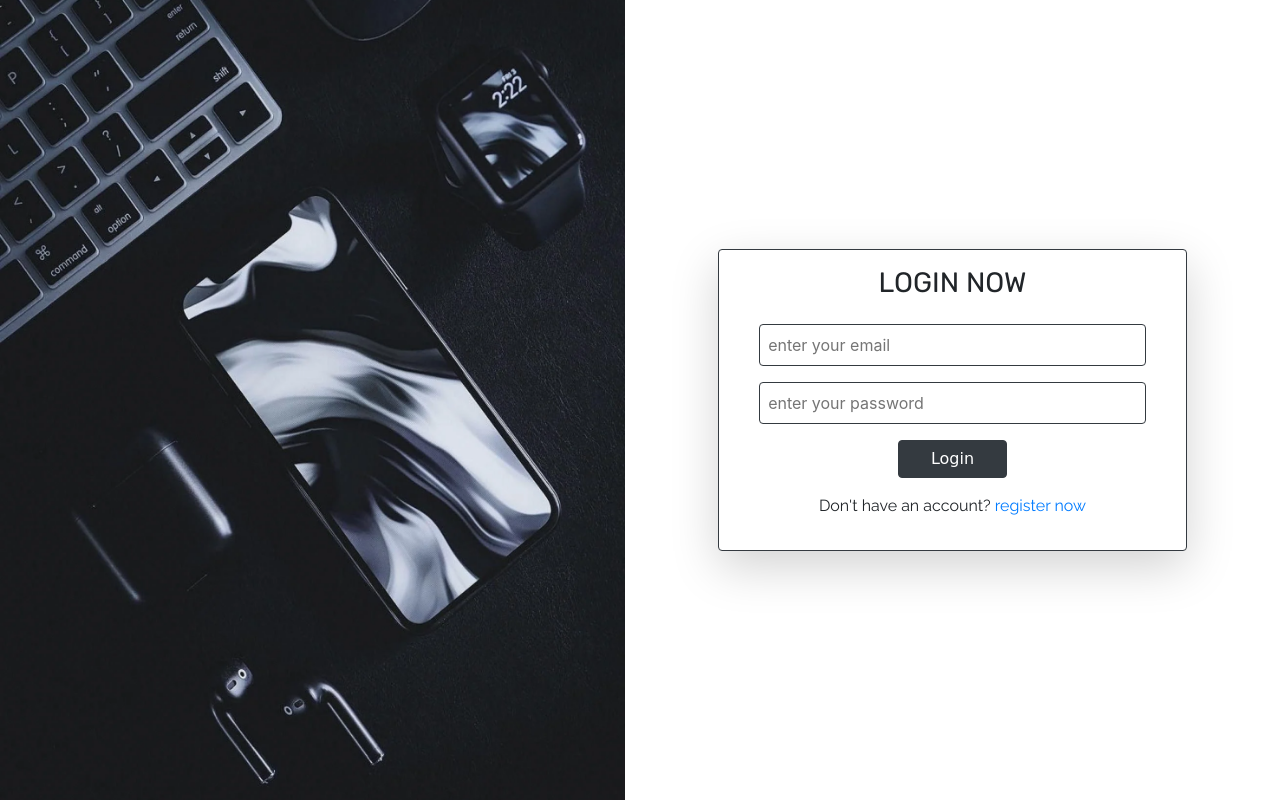
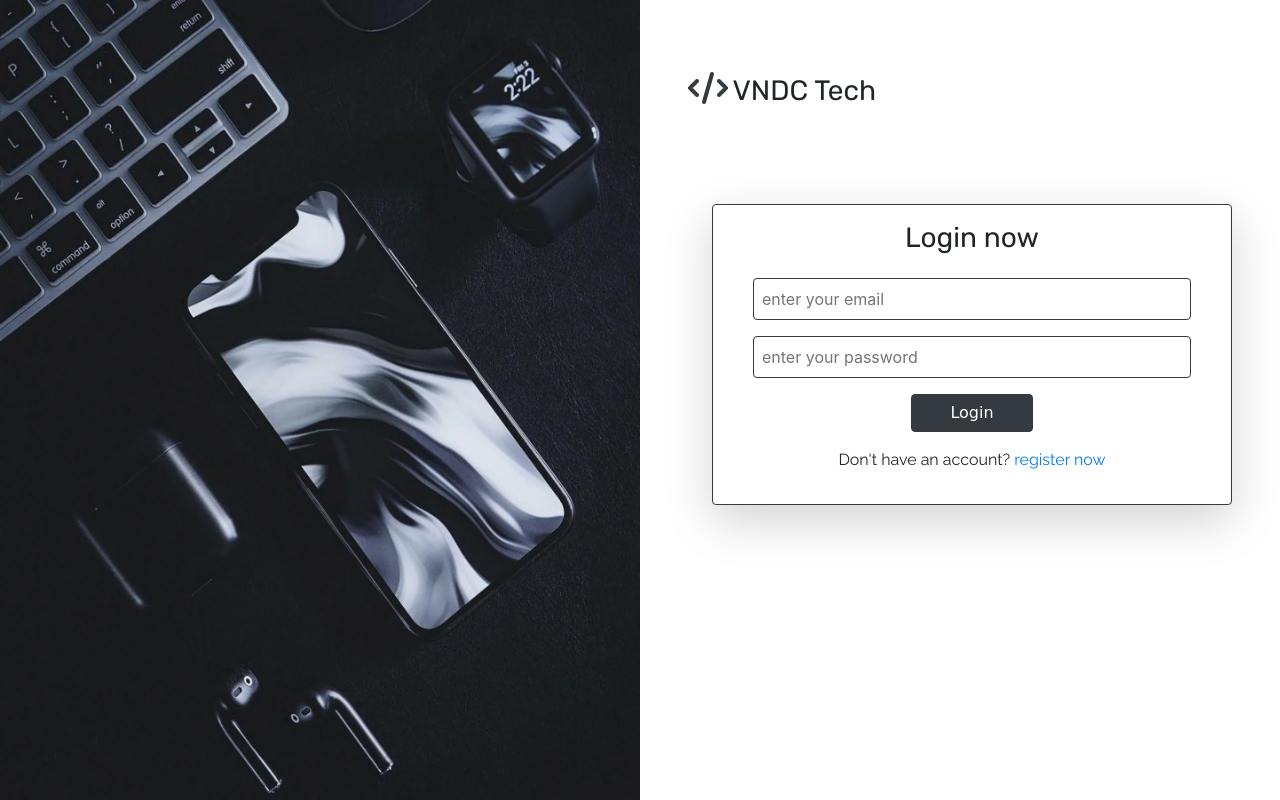
Before and after one commit to CuongXuanLe/VNDC-Tech-Store, a PHP site: page /login.php in a window 1280 px wide. Run offline with PHP 8.4, Linux system fonts and the light colour scheme; some web fonts are replaced.

Commit message:
fix: res

```diff
--- a/about.php
+++ b/about.php
@@ -38,7 +38,7 @@ if(!isset($user_id)){
 
    <div style="
       background-color: rgba(0, 0, 0, 0.5);
-      height: 50vh;
+      height: 70vh;
       background-image: url('https://images.unsplash.com/photo-1593062096033-9a26b09da705');
       background-repeat: no-repeat;
       background-size: cover;
--- a/admin_contacts.php
+++ b/admin_contacts.php
@@ -40,7 +40,7 @@ if(isset($_GET['delete'])){
 
    <?php include 'admin_header.php'; ?>
 
-   <section class="messages">
+   <section class="messages" style="margin-top: 50px;">
 
       <h1 class="text-center font-rubik py-5 font-weight-bold text-uppercase"> messages </h1>
 
--- a/admin_header.php
+++ b/admin_header.php
@@ -12,7 +12,7 @@ if(isset($message)){
 ?>
 
 <!-- Navbar -->
-<nav class="navbar navbar-expand-lg navbar-light bg-light">
+<nav class="navbar navbar-expand-lg navbar-light bg-light fixed-top shadow">
    <!-- Container wrapper -->
    <div class="container">
       <!-- Toggle button -->
--- a/admin_orders.php
+++ b/admin_orders.php
@@ -49,7 +49,7 @@ if(isset($_GET['delete'])){
 
    <?php include 'admin_header.php'; ?>
 
-   <section class="orders">
+   <section class="orders"style="margin-top: 50px;">
 
       <h1 class="text-center font-rubik py-5 font-weight-bold text-uppercase">orders summary</h1>
 
--- a/admin_page.php
+++ b/admin_page.php
@@ -37,7 +37,7 @@ if(!isset($admin_id)){
 
    <!-- admin dashboard section starts  -->
 
-   <section class="dashboard">
+   <section class="dashboard" style="margin-top: 50px;">
 
       <h1 class="text-center font-rubik py-5 font-weight-bold text-uppercase">dashboard</h1>
 
--- a/admin_users.php
+++ b/admin_users.php
@@ -40,7 +40,7 @@ if(isset($_GET['delete'])){
 
    <?php include 'admin_header.php'; ?>
 
-   <section class="users">
+   <section class="users" style="margin-top: 50px;">
 
       <h1 class="text-center font-rubik py-5 font-weight-bold text-uppercase"> user accounts </h1>
 
--- a/contact.php
+++ b/contact.php
@@ -55,7 +55,7 @@ if(isset($_POST['send'])){
    <section class="heading">
       <div style="
       background-color: rgba(0, 0, 0, 0.3);
-      height: 50vh;
+      height: 70vh;
       background-image: url('https://support.apple.com/content/dam/edam/applecare/images/en_US/homepage/psp-hero-banner-homepage-welcome.image.large_2x.jpg');
       background-repeat: no-repeat;
 
--- a/header.php
+++ b/header.php
@@ -12,7 +12,7 @@ if(isset($message)){
 ?>
 
 <!-- Navbar -->
-<nav class="navbar navbar-expand-lg navbar-light bg-light">
+<nav class="navbar navbar-expand-lg navbar-light bg-light fixed-top shadow">
    <!-- Container wrapper -->
    <div class="container">
       <!-- Toggle button -->
--- a/login.php
+++ b/login.php
@@ -72,8 +72,7 @@ if(isset($_POST['submit'])){
    }
    ?>
 
-
-   <div id="login-form" class="container-fluid">
+   <!-- <div id="login-form" class="container-fluid">
       <div class="row h-100">
          <div class="col h-75 p-0">
             <img src="images/login.png" alt="" class="img-fluid ">
@@ -88,10 +87,33 @@ if(isset($_POST['submit'])){
             </form>
          </div>
       </div>
-   </div>
+   </div> -->
 
-
-   </div>
+   <section class="vh-100">
+      <div class="container-fluid">
+         <div class="row">
+            <div class="col-sm-6 px-0 d-none d-sm-block">
+               <img src="./images/login.png"
+               alt="Login image" class="w-100 vh-100" style="object-fit: cover; object-position: left;">
+            </div>
+            <div class="col-sm-6 p-0 text-black">
+               <div class="px-5 ms-xl-4">
+                  <i class="fas fa-code text-dark fa-2x me-3 pt-5 mt-xl-4"></i>
+                  <span class="h3 font-rubik mb-0 font-weight-600">VNDC Tech</span>
+               </div>
+               <div class="d-flex p-5 ml-4 ms-xl-4 mt-5 pt-5 pt-xl-5" style="max-width: 40rem;">
+                     <form action="" method="post" class="card shadow-lg w-100 p-3 border border-dark text-center">
+                        <h3 class="m-auto pb-4 font-rubik">Login now</h2>
+                        <input type="email" name="email" placeholder="enter your email" required class="box mx-4 p-2 mb-3 border rounded border-dark">
+                        <input type="password" name="password" placeholder="enter your password" required class="box mx-4 mb-3 p-2 border rounded border-dark">
+                        <input type="submit" name="submit" value="Login" class="font-baloo btn btn-dark w-25 m-auto  color-white">
+                        <p class="mx-auto pt-3 font-rale">Don't have an account? <a href="register.php" class="text-decoration-none">register now</a></p>
+                     </form>
+               </div>
+            </div>
+         </div>
+      </div>
+   </section>
 
    <script src="https://code.jquery.com/jquery-3.4.1.slim.min.js" integrity="sha384-J6qa4849blE2+poT4WnyKhv5vZF5SrPo0iEjwBvKU7imGFAV0wwj1yYfoRSJoZ+n" crossorigin="anonymous"></script>
    <script src="https://cdn.jsdelivr.net/npm/popper.js@1.16.0/dist/umd/popper.min.js" integrity="sha384-Q6E9RHvbIyZFJoft+2mJbHaEWldlvI9IOYy5n3zV9zzTtmI3UksdQRVvoxMfooAo" crossorigin="anonymous"></script>
--- a/orders.php
+++ b/orders.php
@@ -38,7 +38,7 @@ if(!isset($user_id)){
    <section class="heading">
       <div style="
       background-color: rgba(0, 0, 0, 0.3);
-      height: 50vh;
+      height: 70vh;
       background-image: url('https://images.unsplash.com/photo-1549194388-f61be84a6e9e');
       background-repeat: no-repeat;
 
@@ -55,7 +55,7 @@ if(!isset($user_id)){
 
    <section class="placed-orders ">
 
-      <h1 class="text-center font-rubik py-5 font-weight-bold text-uppercase">placed orders</h1>
+      <h1 class="text-center font-rubik pt-4 font-weight-bold text-uppercase">placed orders</h1>
 
       <div class="container d-flex flex-wrap justify-content-center">
 
--- a/shop.php
+++ b/shop.php
@@ -61,7 +61,7 @@ if(isset($_POST['add_to_cart'])){
 <section class="heading">
    <div style="
    background-color: rgba(0, 0, 0, 0.3);
-   height: 70vh;
+   height: 90vh;
    background-image: url('https://images.unsplash.com/photo-1578258789061-354f25c13631');
    background-repeat: no-repeat;
 
@@ -118,7 +118,7 @@ if(isset($_POST['add_to_cart'])){
 
 <section class="products">
 
-   <h1 class="text-center font-rubik py-5 font-weight-bold text-uppercase">latest products</h1>
+   <h1 class="text-center font-rubik py-5 font-weight-bold text-uppercase">products</h1>
 
    <div class="container d-flex flex-wrap justify-content-center mb-5">
 
@@ -146,7 +146,7 @@ if(isset($_POST['add_to_cart'])){
             <div class="row d-flex flex-wrap justify-content-center">
                <p class="my-auto mr-2 font-weight-bold">Color:</p>
                   <!-- Dropdown options -->
-                  <select name="product_option" id="product_option" class="border rounded border-dark py-2 px-auto">
+                  <select name="product_option" id="product_option" class="border rounded border-dark py-2 w-25">
                      <option value="<?php echo $option1; ?>"><?php echo $option1; ?></option>
                      <option value="<?php echo $option2; ?>"><?php echo $option2; ?></option>
                      <option value="<?php echo $option3; ?>"><?php echo $option3; ?></option>
```
Also changed, not shown: admin_products.php (+7 -3 lines), search_page.php (+4 -4 lines).
